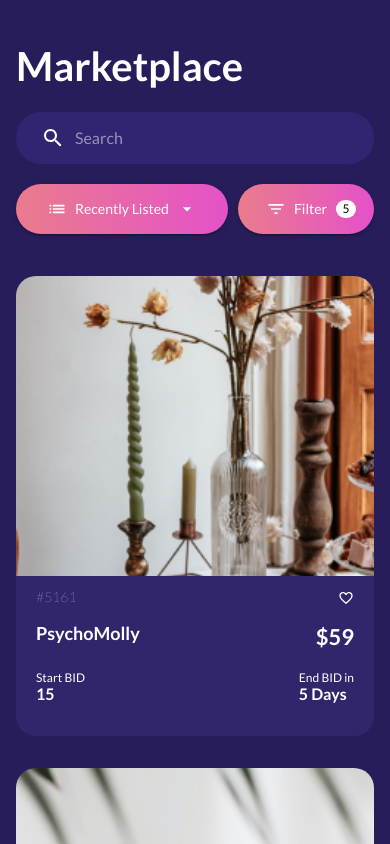
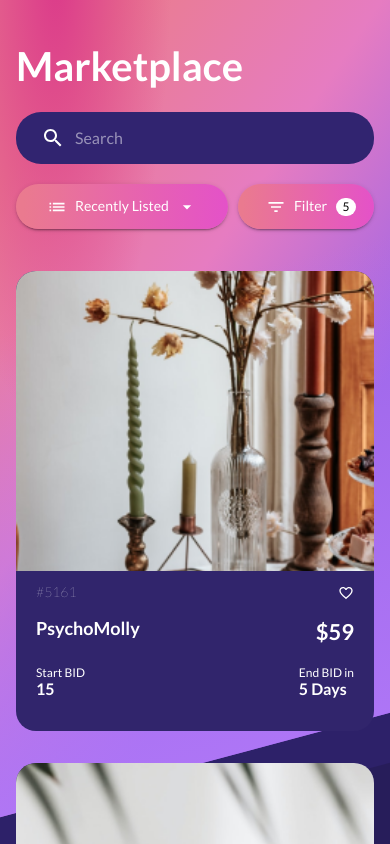
Before and after one commit to Winston-Services/dev.winston.services, a React (Create React App) app: page /marketplace in a window 390 px wide. Shown: the top 844 px of the page. Built offline with nearby package versions, Linux system fonts and the light colour scheme.

Commit message:
created landing page menu, banner section with responsiveness

```diff
--- a/src/App.js
+++ b/src/App.js
@@ -9,6 +9,7 @@ const Marketplace = React.lazy(() => import('./pages/marketplace'));
 
 const SignIn = React.lazy(() => import('./pages/sign-in'));
 const SignUp = React.lazy(() => import('./pages/sign-up'));
+const Landing = React.lazy(() => import('./pages/landing'));
 import LandingLayout from './layouts/LandingLayout';
 import SignInLayout from './layouts/SignInLayout';
 
@@ -53,14 +54,12 @@ export default function App() {
       element: getRouteWrapper(<LandingLayout />, false),
       children: [
         {
+          index: true,
+          element: getRouteWrapper(<Landing />, false),
+        },
+        {
           path: '/marketplace',
           element: getRouteWrapper(<Marketplace />, false),
-        },
-        {
-          path: '/',
-          element: (
-            <Navigate to={auth?.authenticated ? '/dashboard' : '/sign-in'} />
-          ),
         },
       ],
     },
--- /dev/null
+++ b/src/components/elevated-scroll/index.js
@@ -0,0 +1,27 @@
+import React from 'react';
+import { useScrollTrigger } from '@mui/material';
+import { PropTypes } from 'prop-types';
+
+function ElevationScroll(props) {
+  const { children, window } = props;
+  // Note that you normally won't need to set the window ref as useScrollTrigger
+  // will default to window.
+  // This is only being set here because the demo is in an iframe.
+  const trigger = useScrollTrigger({
+    disableHysteresis: true,
+    threshold: 10,
+    target: window ? window() : undefined,
+  });
+
+  return React.cloneElement(children, {
+    elevation: trigger ? 5 : 0,
+    className: trigger ? 'staticMenuGradient active' : 'staticMenuGradient ',
+  });
+}
+
+ElevationScroll.propTypes = {
+  children: PropTypes.element.isRequired,
+  window: PropTypes.func,
+};
+
+export default ElevationScroll;
--- a/src/index.css
+++ b/src/index.css
@@ -10,6 +10,7 @@ html,
 body,
 #root {
   height: 100%;
+  scroll-behavior: smooth;
 }
 ::-webkit-scrollbar {
   /* width: 10px; */
@@ -42,7 +43,82 @@ body,
   z-index: -1;
   border-left: 50px solid #2d2169;
 }
+.landingInGradient {
+  position: absolute;
+  top: 0;
+  display: block;
+  width: 100%;
+  transform: translate(0px, -255px) skewY(-15deg);
+  overflow: hidden;
+  height: 820px;
+  border-bottom: 50px solid #2d2169;
+  z-index: -1;
+}
+.staticMenuGradient.MuiAppBar-root {
+  overflow: hidden;
+  z-index: 100;
+  background: transparent;
+}
+.staticMenuGradient.active {
+  background-image: linear-gradient(
+    129deg,
+    #ea7c8f,
+    #ea7c8f,
+    #e67cc1,
+    #9e65e8,
+    #9e65e8
+  );
+}
 
+.staticMenuGradient .MuiContainer-root .MuiToolbar-root {
+  z-index: 100;
+  padding: 15px 0;
+}
+
+.landingInGradient:after {
+  content: '';
+  background-image: linear-gradient(
+    129deg,
+    #ea7c8f,
+    #ea7c8f,
+    #e67cc1,
+    #9e65e8,
+    #9e65e8
+  );
+  position: absolute;
+  width: 100%;
+  height: 820px;
+}
+.landingInGradient:before {
+  content: '';
+  background-image: radial-gradient(#db3a8a, transparent 60%);
+  position: absolute;
+  width: 70%;
+  height: 1220px;
+  z-index: 1;
+  transform: translate(-80px, -350px);
+}
+.landingInGradientShades:before {
+  content: '';
+  background-image: linear-gradient(180deg, transparent 40%, #af77f7 90%);
+  position: absolute;
+  width: 100%;
+  height: 820px;
+  z-index: 2;
+  transform: translate(0px, 110px);
+}
+
+@media (max-width: 768px) {
+  .landingInGradient {
+    height: 1070px;
+  }
+  .landingInGradientShades::before,
+  .landingInGradientShades::after,
+  .landingInGradient::before,
+  .landingInGradient::after {
+    height: 1070px;
+  }
+}
 .mh100vh {
   min-height: 100vh;
 }
--- a/src/index.js
+++ b/src/index.js
@@ -7,7 +7,6 @@ import ThemeLoader from './components/theme-loader';
 import './index.css';
 import App from './App';
 import reportWebVitals from './reportWebVitals';
-import { Box } from '@mui/material';
 import { AuthProvider } from './context/authContext';
 
 ReactDOM.render(
@@ -16,9 +15,7 @@ ReactDOM.render(
       <ThemeLoader>
         <BrowserRouter>
           <AuthProvider>
-            <Box sx={{ display: 'flex', height: '100%' }}>
-              <App />
-            </Box>
+            <App />
           </AuthProvider>
         </BrowserRouter>
       </ThemeLoader>
--- a/src/layouts/AuthLayout.jsx
+++ b/src/layouts/AuthLayout.jsx
@@ -12,7 +12,7 @@ function Layout() {
     dispatch(setTheme('dashboard'));
   }, [dispatch]);
   return (
-    <>
+    <Box sx={{ display: 'flex', height: '100%' }}>
       {/* TODO: Need to update once we have redux state for error {state.errors ? <Toast message={state.errors} /> : null} */}
       <Box sx={{ display: 'flex', width: '100%' }}>
         <TopNav />
@@ -24,7 +24,7 @@ function Layout() {
           <Outlet />
         </Container>
       </Box>
-    </>
+    </Box>
   );
 }
 export default Layout;
--- a/src/layouts/LandingLayout.jsx
+++ b/src/layouts/LandingLayout.jsx
@@ -1,8 +1,8 @@
 import React, { useEffect } from 'react';
 import { Outlet } from 'react-router-dom';
 import { Box, Container } from '@mui/material';
+import { useDispatch } from 'react-redux';
 import { setTheme } from '../store/themeColors';
-import { useDispatch } from 'react-redux';
 
 function LandingLayout() {
   const dispatch = useDispatch();
@@ -10,14 +10,14 @@ function LandingLayout() {
     dispatch(setTheme('landing'));
   }, [dispatch]);
   return (
-    <>
-      {/* TODO: Need to update once we have redux state for error {state.errors ? <Toast message={state.errors} /> : null} */}
-      <Box sx={{ display: 'flex', width: '100%' }}>
-        <Container>
-          <Outlet />
-        </Container>
+    <Box>
+      <Box className={`landingInGradient`} component={'div'}>
+        <Box className={`landingInGradientShades`} component={'div'}></Box>
       </Box>
-    </>
+      <Container maxWidth="lg" sx={{ margin: 'auto' }}>
+        <Outlet />
+      </Container>
+    </Box>
   );
 }
 export default LandingLayout;
--- a/src/layouts/SignInLayout.jsx
+++ b/src/layouts/SignInLayout.jsx
@@ -15,7 +15,7 @@ function SignInLayout() {
     dispatch(setTheme('landing'));
   }, [dispatch]);
   return (
-    <>
+    <Box sx={{ display: 'flex', height: '100%' }}>
       <Box
         className={`signInGradient`}
         component={'div'}
@@ -64,7 +64,7 @@ function SignInLayout() {
           </Grid>
         </Grid>
       </Container>
-    </>
+    </Box>
   );
 }
 
--- /dev/null
+++ b/src/pages/landing/components/Home.js
@@ -0,0 +1,37 @@
+import React from 'react';
+import { Grid, Typography, Box } from '@mui/material';
+import { ReactComponent as CryptoImg } from './../../../assets/crypto_landing.svg';
+
+export default function Home() {
+  return (
+    <Grid
+      container
+      alignItems={'center'}
+      sx={{ mt: 15, flexDirection: { sm: 'column', md: 'row' } }}
+    >
+      <Grid item md={5.5}>
+        <Typography variant="h2" fontWeight={'700'} sx={{ mb: 3 }}>
+          Crypto
+        </Typography>
+        <Typography textAlign="justify" sx={{ mb: { lg: 25, md: 20, xs: 8 } }}>
+          Ever find yourself struggling to understand blockchain and
+          cryptocurrency? Let Winston Services help you find answers to your
+          most pressing questions about blockchain and cryptocurrency. Winston
+          Services offers a full line of features and services to help you along
+          your journey in this new Decentralized Financial World.
+        </Typography>
+      </Grid>
+      <Grid item md={0.5}></Grid>
+      <Grid item xs={12} md={6}>
+        <Box
+          sx={{
+            width: { xs: '100%', lg: '125%' },
+            height: { xs: '100%', sm: '425px', lg: '125%' },
+          }}
+        >
+          <CryptoImg width="100%" height="100%" />
+        </Box>
+      </Grid>
+    </Grid>
+  );
+}
--- /dev/null
+++ b/src/pages/landing/index.js
@@ -0,0 +1,178 @@
+import React from 'react';
+import {
+  AppBar,
+  Box,
+  Toolbar,
+  Container,
+  Tabs,
+  Tab,
+  Grid,
+  Button,
+  IconButton,
+  List,
+  ListItem,
+  Divider,
+  ListItemText,
+  Drawer,
+} from '@mui/material';
+import Logo from './../../assets/logo.svg';
+import ElevationScroll from '../../components/elevated-scroll';
+import { useNavigate } from 'react-router-dom';
+import Home from './components/Home';
+import { Menu as MenuIcon } from '@mui/icons-material';
+
+const menuList = [
+  {
+    name: 'Home',
+    href: '#home',
+  },
+  {
+    name: 'Services',
+    href: `#service`,
+  },
+  {
+    name: 'Discord',
+    href: `#discord`,
+  },
+  {
+    name: 'Create Your Own Blockchain',
+    href: `#createBlockchain`,
+  },
+  {
+    name: 'Academy',
+    href: `#academy`,
+  },
+];
+export default function Landing() {
+  const [value, setValue] = React.useState(
+    window.location.hash || menuList[0].href
+  );
+  const navigate = useNavigate();
+  const [menuState, setMenuState] = React.useState(false);
+
+  const toggleDrawer = () => {
+    setMenuState(!menuState);
+  };
+  React.useEffect(() => {
+    const handleScroll = () => {
+      const index = menuList.findIndex(
+        (menu) =>
+          document.getElementById(menu.href.replace('#', '')).offsetTop -
+            window.innerHeight / 2 >
+          window.pageYOffset
+      );
+      setValue(index > 1 ? menuList[index - 1]?.href : menuList[0].href);
+    };
+    window.addEventListener('scroll', handleScroll);
+    return () => {
+      window.removeEventListener('scroll', handleScroll);
+    };
+  }, []);
+  const handleChange = (event, newValue) => {
+    setValue(newValue);
+    if (document.getElementById(newValue.replace('#', ''))) {
+      window.scrollTo(
+        0,
+        document.getElementById(newValue.replace('#', '')).offsetTop - 150
+      );
+    }
+    navigate(newValue);
+  };
+
+  return (
+    <Box>
+      <ElevationScroll>
+        <AppBar>
+          <Container maxWidth="lg">
+            <Toolbar>
+              <Grid container justifyContent="space-between">
+                <Grid item>
+                  <Box
+                    component="img"
+                    src={Logo}
+                    alt="crypto"
+                    sx={{ height: '47px' }}
+                  />
+                </Grid>
+                <Grid
+                  item
+                  sx={{ display: { xs: 'none', md: 'flex' } }}
+                  flexGrow={1}
+                  display="flex"
+                  justifyContent={'flex-end'}
+                >
+                  <Tabs
+                    value={value}
+                    onChange={handleChange}
+                    aria-label="Navigation"
+                  >
+                    {menuList.map((menu) => (
+                      <Tab
+                        key={menu.href}
+                        value={menu.href}
+                        label={menu.name}
+                        disableRipple
+                      />
+                    ))}
+                  </Tabs>
+                </Grid>
+                <Grid sx={{ display: { xs: 'none', md: 'block' } }} item>
+                  <Button variant="outlined" sx={{ ml: 3 }}>
+                    Sign In
+                  </Button>
+                </Grid>
+                <Grid
+                  sx={{ display: { xs: 'flex', md: 'none' } }}
+                  alignItems="center"
+                  item
+                >
+                  <IconButton
+                    edge="end"
+                    color="inherit"
+                    aria-label="menu"
+                    sx={{ mr: 2 }}
+                    onClick={toggleDrawer}
+                  >
+                    <MenuIcon />
+                  </IconButton>
+                  <Drawer
+                    anchor={'top'}
+                    open={menuState}
+                    onClose={toggleDrawer}
+                  >
+                    <Box
+                      sx={{ width: 'auto' }}
+                      role="presentation"
+                      onClick={toggleDrawer}
+                      onKeyDown={toggleDrawer}
+                    >
+                      <List>
+                        {menuList.map((menu) => (
+                          <ListItem button key={menu.href}>
+                            <ListItemText
+                              primary={menu.name}
+                              onClick={(e) => handleChange(e, menu.href)}
+                            />
+                          </ListItem>
+                        ))}
+                      </List>
+                      <Divider />
+                      <List>
+                        <ListItem button>
+                          <ListItemText primary={'SignIn'} />
+                        </ListItem>
+                      </List>
+                    </Box>
+                  </Drawer>
+                </Grid>
+              </Grid>
+            </Toolbar>
+          </Container>
+        </AppBar>
+      </ElevationScroll>
+      <Box component={'div'} id="#home">
+        <Home />
+      </Box>
+    </Box>
+  );
+}
--- a/src/store/themeColors.js
+++ b/src/store/themeColors.js
@@ -99,7 +99,7 @@ const publicPageColors = {
           borderRadius: '50px',
           padding: '16px 32px',
           boxSizing: 'border-box',
-          height: '50px',
+          height: '45px',
         },
       },
       variants: [
@@ -127,11 +127,18 @@ const publicPageColors = {
           style: {
             borderColor: '#fff',
             padding: '16px 32px',
-            height: '50px',
+            height: '45px',
             borderRadius: '50px',
           },
         },
       ],
+    },
+    MuiTab: {
+      styleOverrides: {
+        root: {
+          textTransform: 'capitalize',
+        },
+      },
     },
   },
 };
@@ -185,6 +192,13 @@ const createThemeVariable = (mode, dashboard) => {
           },
         },
       },
+      MuiTab: {
+        styleOverrides: {
+          root: {
+            textTransform: 'capitalize',
+          },
+        },
+      },
     },
   };
 };
```
Also changed, not shown: src/components/scroll-to-top/index.jsx (+6 -10 lines).
